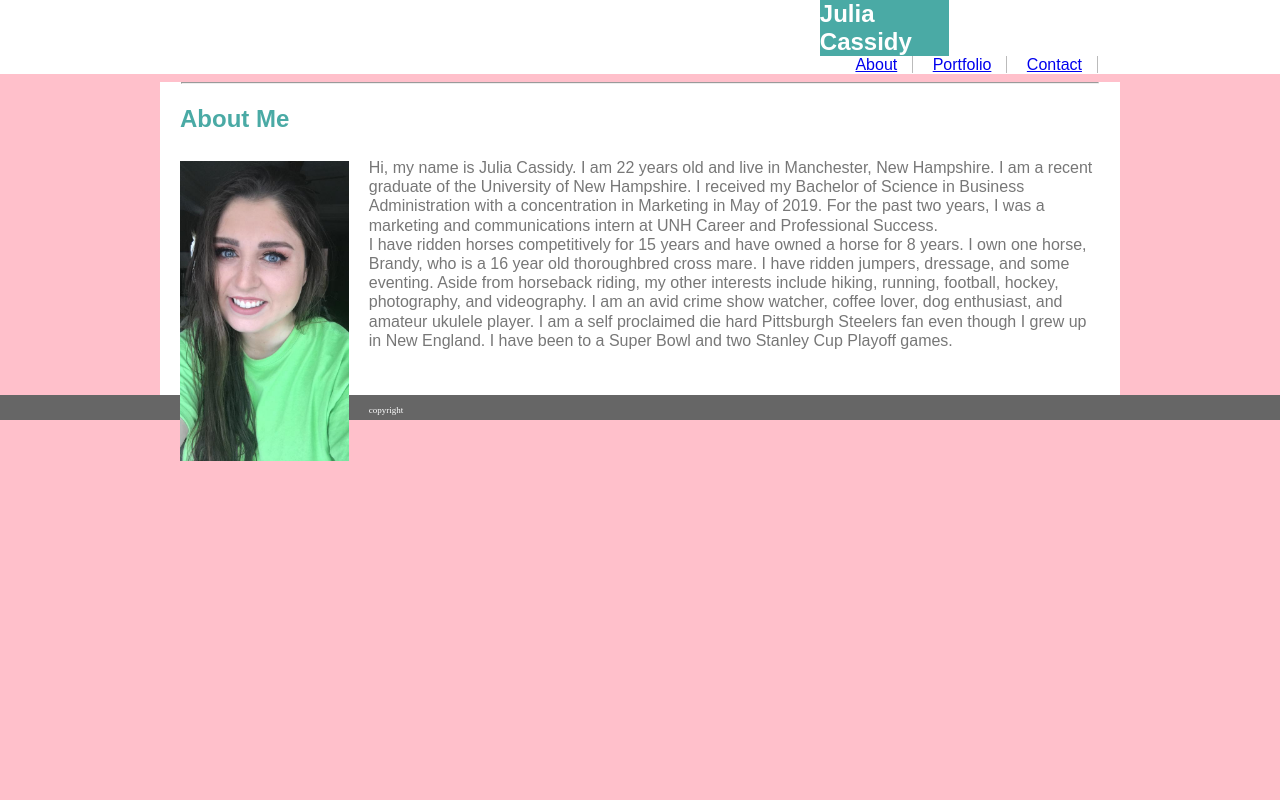
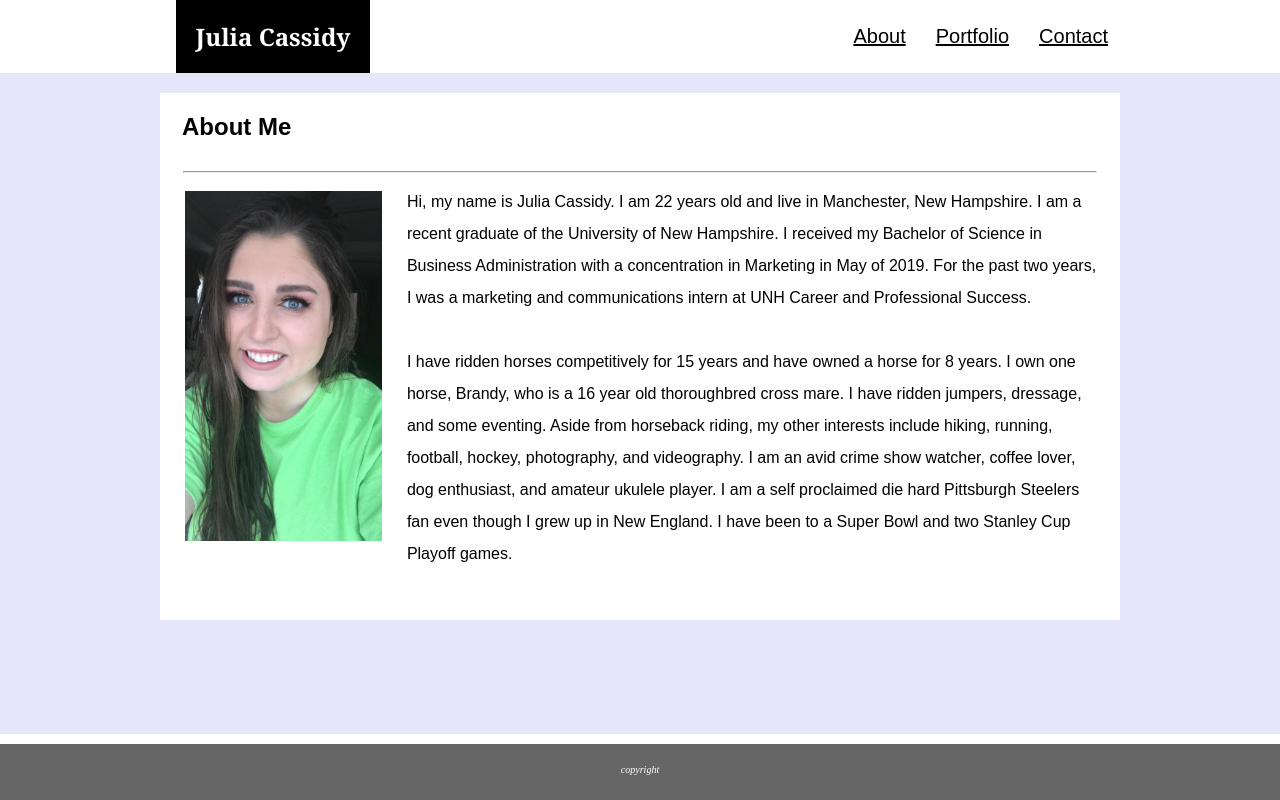
Before and after one commit to juliacassidy/Basic-Portfolio, a plain HTML site: page portfolio.html in a window 1280 px wide. Drawn offline with Linux system fonts and the light colour scheme.

Commit message:
more updates to CSS for final look

```diff
--- a/assets/css/style.css
+++ b/assets/css/style.css
@@ -1,104 +1,92 @@
-.navigation{
+nav.box {
     display: inline-flex;
     justify-content: flex-end;
     flex-flow: row nowrap;
+    width: 900px;
     align-items: center;
+    margin: auto;
+}
+
+nav.box a {
+    position: relative;
+    width: auto;
+    height: auto;
+    left: 7%;
+    font-size: 20px;
+    font-family: 'Arial', 'Helvetica Neue', Helvetica, sans-serif;
+    color: black;
+    padding: 0px 15px;
+  }
+  #bio-image {
+    height: 350px;
+    float: left;
+    padding: 10px 25px 5px 25px;
+}
+
+body {
+    background: lavender;
+    margin: 0px;
+    padding: 0px;
+}
+
+div.body {
+    color:black;
+    background-color: #ffffff;
+    margin: auto;
+    width: 960px;
+    padding-bottom: 45px;
+    font-family: 'Arial', 'Helvetica Neue', Helvetica, sans-serif;
+    line-height: 2;
+}
+
+div.navigation {
     width: 960px;
     margin: auto;
 }
 
-.visible {
-    background-color: beige;
-    border: 5px solid black;
-}
-.navigation {
-    position: relative;
-    left: 8%;
+header {
+    color: black;
+    background-color: white;
     width: auto;
-    height: auto;
-    font-size: 16px;
-    padding: 0px 15px;
-    font-family: 'Arial', 'Helvetica Neue', Helvetica, sans-serif;
-    margin: auto;
-  }
-
-div {
     display: block;
-
-}
-
-nav.box a {
-    position: relative;
-    left: 8%;
-    width: auto;
-    height: auto;
-    font-size: 16px;
-    padding: 0px 15px;
-    font-family: 'Arial', 'Helvetica Neue', Helvetica, sans-serif;
-    border-right: 1px solid #bbb;
-    }
-
-body {
-    background: pink;
-    margin: 0px;
-    padding: 0px;
-}
-
-.body {
-    color: #777777;
-    background-color: #ffffff;
-    border-color: #dddddd;
-    font-family: 'Arial', 'Helvetica Neue', Helvetica, sans-serif;
-    margin: auto;
-    width: 960px;
-    line-height: 1.2em;
-    padding-bottom: 40px;
-}
-
-#bio-image {
-    height: 300px;
-    float: left;
-    padding: 8px 20px 0px 20px;
-}
-
-.navigation {
-    width: 960px;
-    margin: auto;
 }
 
 h1 {
-    background-color: #4aaaa5;
+    background-color: black;
     color: #ffffff;
-    margin: 0 50% 0 0;
+    margin: 0 45% 0 0;
+}
+
+header h1 {
+    font-family: 'Georgia', Times, Times New Roman, serif;
+    display: inline-block;
+    padding: 20px;
+}
+
+.header {
+    font-size: 30px;
+    padding-bottom: 0px;
 }
 
 h2 {
-    color: #4aaaa5;
-    padding: 5px 20px;
+    color: black;
+    padding: 10px 0px 0px 22px;
 }
 
 p {
     padding: 5px 20px;
     margin:0px;
 }
-
-header {
-    color: #4aaaa5;
-    background-color: #ffffff;
-    width: auto;
-    display: block;
-}
-
-footer {
-    color: #4aaaa5;
-    background-color: #666666;
+p.clear{
+    clear: both;
+    overflow: auto;
 }
 
 hr {
-    width: 95.5%;
+    width: 95%;
 }
 
-footer.pageFooter {
+.footer {
     position: fixed;
     left: 0;
     bottom: 0;
@@ -106,12 +94,13 @@ footer.pageFooter {
     padding-top: 10px;
     font-style: italic;
     text-align: center;
-    background-color: #4aaaa5;
+    background-color:white;
 }
 
 footer p {
     background-color: #666666;
     color: white;
-    padding-top: 10px;
-    font-size: 9px;
+    padding-top: 20px;
+    font-size: 10px;
+    padding-bottom: 25px;
 }
--- a/portfolio.html
+++ b/portfolio.html
@@ -1,9 +1,10 @@
 <!DOCTYPE html>
-<html>
+<html lang="en-us">
 
 <head>
     <title> Portfolio Page </title>
     <link rel="stylesheet" type="text/css" href="assets/css/style.css">
+    <meta charset="utf-8">
 </head>
 
 <body>
@@ -21,19 +22,20 @@
     </header>
 
      <div class="body">
-
+        <h2 class="paddingTop marginBottom">About Me</h2>
         <hr>
-
-        <h2 class="aboutme"> About Me </h2>
 
         <img src="assets/images/me.jpg" alt="Photo of myself" id="bio-image">
 
         <p>
                 Hi, my name is Julia Cassidy. I am 22 years old and live in Manchester, New Hampshire. I am a recent graduate of the University of New Hampshire. I received my Bachelor of Science in Business Administration with a concentration in Marketing in May of 2019. For the past two years, I was a marketing and communications intern at UNH Career and Professional Success.
             <br>
+            <br>
                 I have ridden horses competitively for 15 years and have owned a horse for 8 years. I own one horse, Brandy, who is a 16 year old thoroughbred cross mare. I have ridden jumpers, dressage, and some eventing. Aside from horseback riding, my other interests include hiking, running, football, hockey, photography, and videography. I am an avid crime show watcher, coffee lover, dog enthusiast, and amateur ukulele player. I am a self proclaimed die hard Pittsburgh Steelers fan even though I grew up in New England. I have been to a Super Bowl and two Stanley Cup Playoff games.
         </p>
     </div>
+<br>
+<br>
 
     <footer class="footer">
         <p> copyright </p>
```
Also changed, not shown: index.html (+46 -0 lines).
